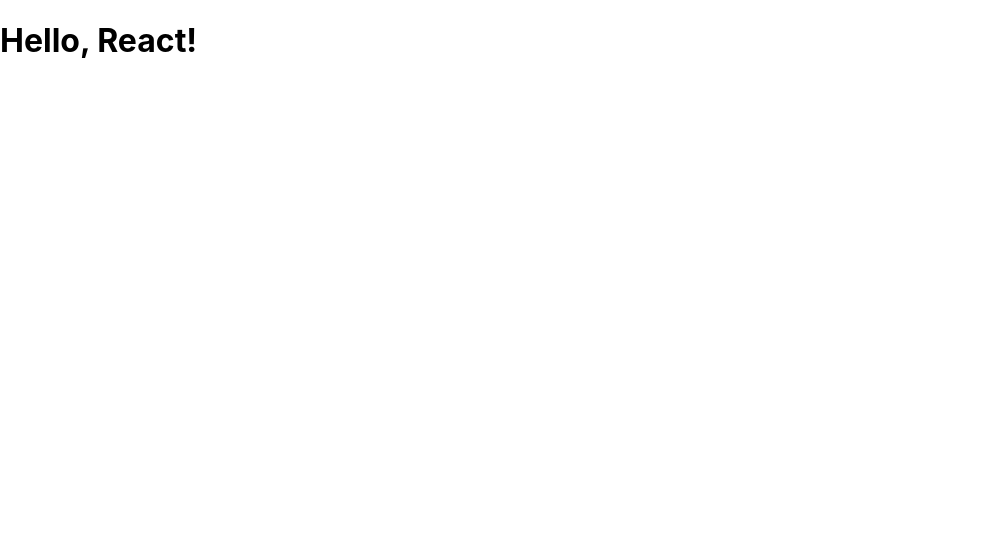
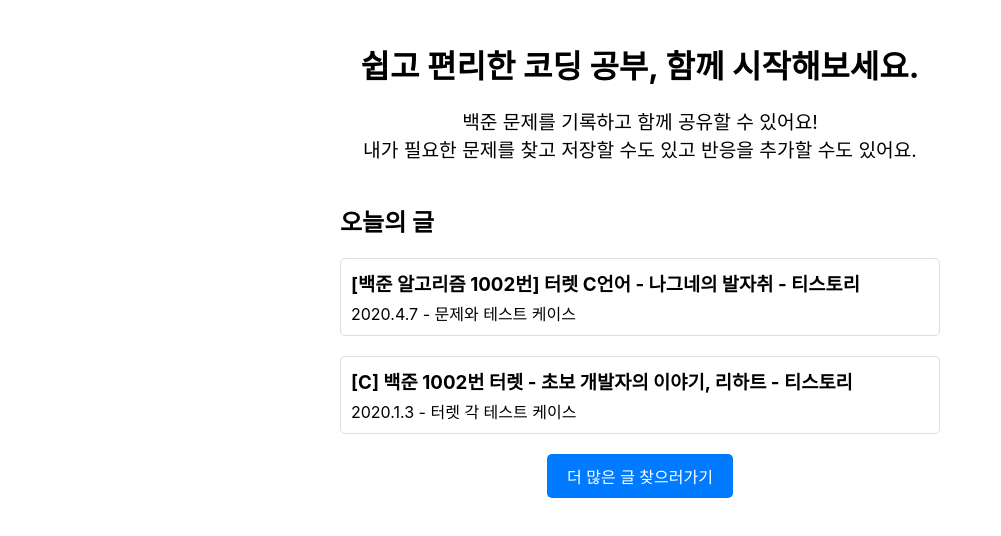
Before and after one commit to yerroong/inha_likelion_hackathon4, a React (Create React App) app in the folder front/: page / in a window 1280 px wide. Shown: the top 536 px of the page, without its empty margins (0-1001 px from the left). Built offline with nearby package versions, Linux system fonts and the light colour scheme.

Commit message:
메인페이지 틀만

```diff
--- a/front/src/App.jsx
+++ b/front/src/App.jsx
@@ -1,11 +1,15 @@
 import React from 'react';
+import { BrowserRouter as Router, Route, Routes } from 'react-router-dom';
+import HomePage from './pages/Homepage';
 
-function App() {
+const App = () => {
   return (
-    <div>
-      <h1>Hello, React!</h1>
-    </div>
+    <Router>
+      <Routes>
+        <Route path="/" element={<HomePage />} />
+      </Routes>
+    </Router>
   );
-}
+};
 
 export default App;
--- /dev/null
+++ b/front/src/pages/Homepage.jsx
@@ -0,0 +1,115 @@
+import React from 'react';
+import styled from 'styled-components';
+import { useNavigate } from 'react-router-dom';
+// import Header from './Header';
+//현재 느낌만 냄 크게 수정해야함.
+
+const HomePageContainer = styled.div`
+  text-align: center;
+  padding: 20px;
+`;
+
+const Title = styled.h1`
+  font-size: 2em;
+  margin-bottom: 20px;
+`;
+
+const Subtitle = styled.p`
+  font-size: 1.2em;
+  margin-bottom: 40px;
+`;
+
+const PostsContainer = styled.div`
+  margin: 0 auto;
+  max-width: 600px;
+  text-align: left;
+`;
+
+const PostList = styled.ul`
+  padding: 0;
+`;
+
+const PostItem = styled.li`
+  list-style-type: none;
+  border: 1px solid #ddd;
+  padding: 10px;
+  border-radius: 5px;
+  margin-bottom: 20px;
+`;
+
+const PostLink = styled.a`
+  text-decoration: none;
+  color: #000;
+
+  &:hover {
+    text-decoration: underline;
+  }
+`;
+
+const PostTitle = styled.h3`
+  margin: 0;
+`;
+
+const PostDescription = styled.p`
+  margin: 5px 0 0 0;
+`;
+
+const MoreButtonContainer = styled.div`
+  margin-top: 20px;
+`;
+
+const MoreButton = styled.button`
+  padding: 10px 20px;
+  font-size: 16px;
+  cursor: pointer;
+  background-color: #007BFF;
+  color: #fff;
+  border: none;
+  border-radius: 5px;
+
+  &:hover {
+    background-color: #0056b3;
+  }
+`;
+
+const HomePage = () => {
+  const navigate = useNavigate();
+
+  const handleFindMoreClick = () => {
+    navigate('/finding');
+  };
+
+  return (
+    <HomePageContainer>
+      {/* <Header /> */}
+      <Title>쉽고 편리한 코딩 공부, 함께 시작해보세요.</Title>
+      <Subtitle>
+        백준 문제를 기록하고 함께 공유할 수 있어요!<br />
+        내가 필요한 문제를 찾고 저장할 수도 있고 반응을 추가할 수도 있어요.
+      </Subtitle>
+      <PostsContainer>
+        <h2>오늘의 글</h2>
+        <PostList>
+          {/* 여기에 실제 포스트 데이터를 삽입 */}
+          <PostItem>
+            <PostLink href="https://www.acmicpc.net/problem/1002" target="_blank" rel="noopener noreferrer">
+              <PostTitle>[백준 알고리즘 1002번] 터렛 C언어 - 나그네의 발자취 - 티스토리</PostTitle>
+            </PostLink>
+            <PostDescription>2020.4.7 - 문제와 테스트 케이스</PostDescription>
+          </PostItem>
+          <PostItem>
+            <PostLink href="https://www.acmicpc.net/problem/1002" target="_blank" rel="noopener noreferrer">
+              <PostTitle>[C] 백준 1002번 터렛 - 초보 개발자의 이야기, 리하트 - 티스토리</PostTitle>
+            </PostLink>
+            <PostDescription>2020.1.3 - 터렛 각 테스트 케이스</PostDescription>
+          </PostItem>
+        </PostList>
+      </PostsContainer>
+      <MoreButtonContainer>
+        <MoreButton onClick={handleFindMoreClick}>더 많은 글 찾으러가기</MoreButton>
+      </MoreButtonContainer>
+    </HomePageContainer>
+  );
+};
+
+export default HomePage;
```
Also changed, not shown: front/src/pages/Main.jsx (deleted), front/src/robots.txt (renamed from front/public/robots.txt).
